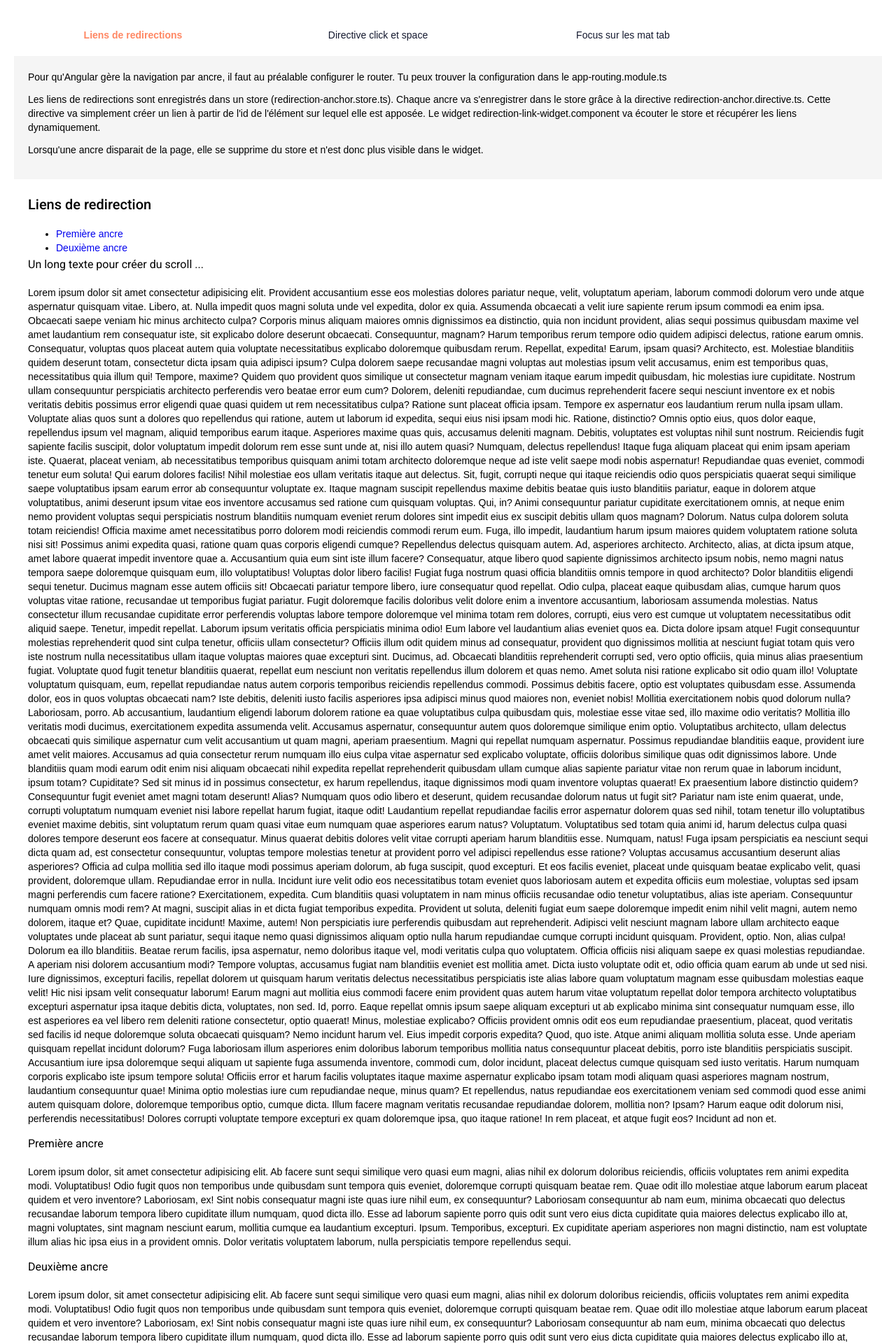
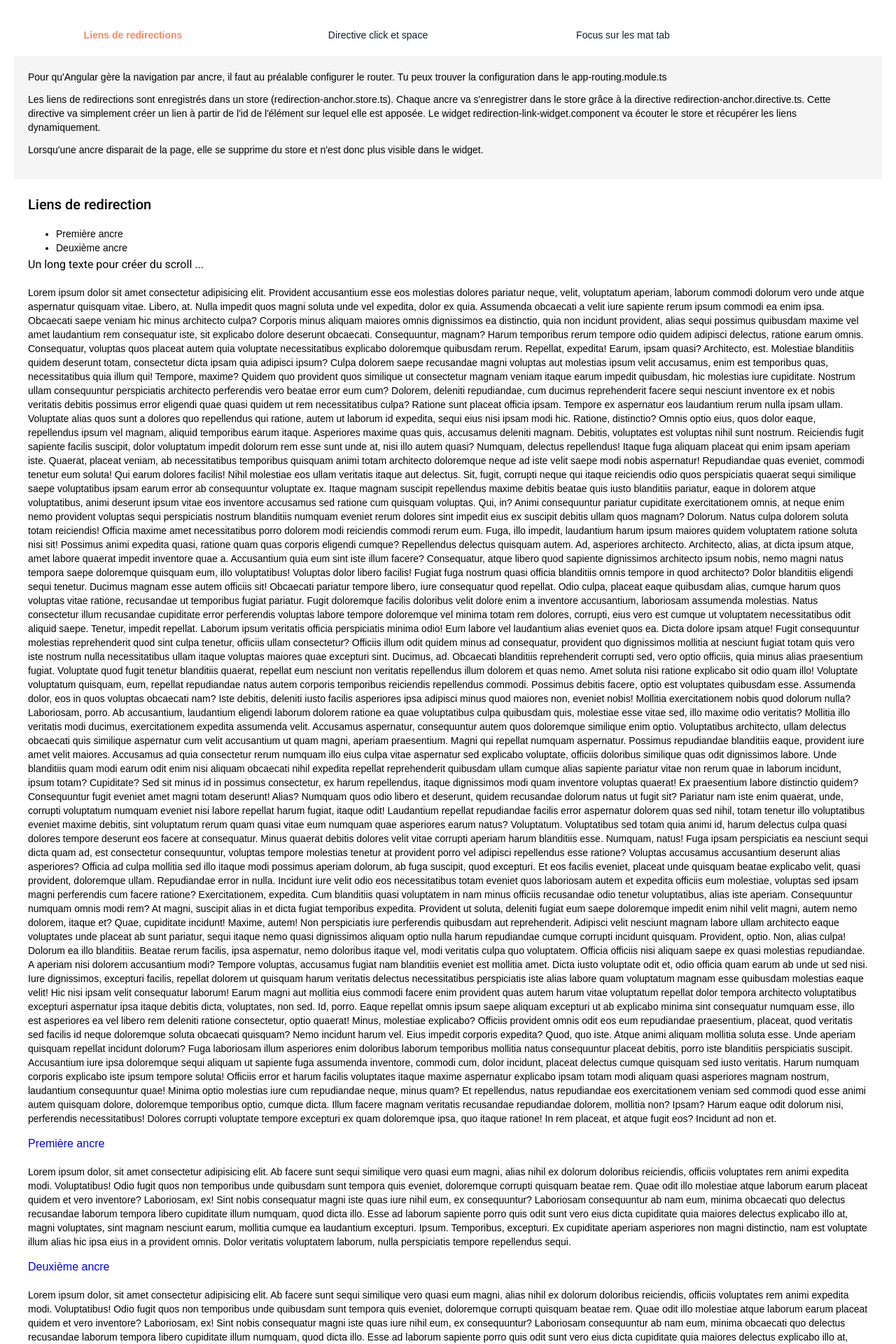
Before and after one commit to MoosArga/accessibility, an Angular app: page /redirect-links in a window 1280 px wide. Shown: the top 1920 px of the page at 70% size. Built offline with nearby package versions, Linux system fonts and the light colour scheme.

Commit message:
Retours Julie

```diff
--- a/angular.json
+++ b/angular.json
@@ -145,6 +145,9 @@
               "devServerTarget": "accessibility:serve:production"
             }
           }
+        },
+        "deploy": {
+          "builder": "angular-cli-ghpages:deploy"
         }
       }
     }
--- a/package.json
+++ b/package.json
@@ -31,6 +31,7 @@
     "@angular/compiler-cli": "~11.2.14",
     "@types/jasmine": "~3.6.0",
     "@types/node": "^12.11.1",
+    "angular-cli-ghpages": "^1.0.5",
     "codelyzer": "^6.0.0",
     "jasmine-core": "~3.6.0",
     "jasmine-spec-reporter": "~5.0.0",
--- a/src/app/features/redirection-link/redirection-link.component.html
+++ b/src/app/features/redirection-link/redirection-link.component.html
@@ -58,13 +58,13 @@
     Officiis error et harum facilis voluptates itaque maxime aspernatur explicabo ipsam totam modi aliquam quasi asperiores magnam nostrum, laudantium consequuntur quae! Minima optio molestias iure cum repudiandae neque, minus quam?
     Et repellendus, natus repudiandae eos exercitationem veniam sed commodi quod esse animi autem quisquam dolore, doloremque temporibus optio, cumque dicta. Illum facere magnam veritatis recusandae repudiandae dolorem, mollitia non? Ipsam?
     Harum eaque odit dolorum nisi, perferendis necessitatibus! Dolores corrupti voluptate tempore excepturi ex quam doloremque ipsa, quo itaque ratione! In rem placeat, et atque fugit eos? Incidunt ad non et.</p>
-    <h3 appRedirectionAnchor="Première ancre" id="first">Première ancre</h3>
+    <h3><a href="#first" appRedirectionAnchor="Première ancre" id="first">Première ancre</a></h3>
     <p>Lorem ipsum dolor, sit amet consectetur adipisicing elit. Ab facere sunt sequi similique vero quasi eum magni, alias nihil ex dolorum doloribus reiciendis, officiis voluptates rem animi expedita modi. Voluptatibus!
     Odio fugit quos non temporibus unde quibusdam sunt tempora quis eveniet, doloremque corrupti quisquam beatae rem. Quae odit illo molestiae atque laborum earum placeat quidem et vero inventore? Laboriosam, ex!
     Sint nobis consequatur magni iste quas iure nihil eum, ex consequuntur? Laboriosam consequuntur ab nam eum, minima obcaecati quo delectus recusandae laborum tempora libero cupiditate illum numquam, quod dicta illo.
     Esse ad laborum sapiente porro quis odit sunt vero eius dicta cupiditate quia maiores delectus explicabo illo at, magni voluptates, sint magnam nesciunt earum, mollitia cumque ea laudantium excepturi. Ipsum.
     Temporibus, excepturi. Ex cupiditate aperiam asperiores non magni distinctio, nam est voluptate illum alias hic ipsa eius in a provident omnis. Dolor veritatis voluptatem laborum, nulla perspiciatis tempore repellendus sequi.</p>
-    <h3 appRedirectionAnchor="Deuxième ancre" id="second">Deuxième ancre</h3>
+    <h3><a href="#second" appRedirectionAnchor="Deuxième ancre" id="second">Deuxième ancre</a></h3>
     <p>Lorem ipsum dolor, sit amet consectetur adipisicing elit. Ab facere sunt sequi similique vero quasi eum magni, alias nihil ex dolorum doloribus reiciendis, officiis voluptates rem animi expedita modi. Voluptatibus!
     Odio fugit quos non temporibus unde quibusdam sunt tempora quis eveniet, doloremque corrupti quisquam beatae rem. Quae odit illo molestiae atque laborum earum placeat quidem et vero inventore? Laboriosam, ex!
     Sint nobis consequatur magni iste quas iure nihil eum, ex consequuntur? Laboriosam consequuntur ab nam eum, minima obcaecati quo delectus recusandae laborum tempora libero cupiditate illum numquam, quod dicta illo.
@@ -73,7 +73,7 @@
     <h2>La troisième ancre est cachée, déplie le contenu pour qu'elle s'ajoute dans la liste</h2>
     <button (click)="toggleShowThirdAnchor()">{{ showThirdAnchor ? 'Cacher' : 'Afficher'}}</button>
     <ng-container *ngIf="showThirdAnchor">
-    <h3 appRedirectionAnchor="Troisième ancre" id="third">Troisième ancre</h3>
+    <h3><a href="#third" appRedirectionAnchor="Troisième ancre" id="third">Troisième ancre</a></h3>
       <p>Tu peux maintenant la cacher à nouveau pour la voir disparaitre de la liste</p>
     </ng-container>
 </div>
--- a/src/app/shared/directive/click-and-space.directive.ts
+++ b/src/app/shared/directive/click-and-space.directive.ts
@@ -15,7 +15,8 @@ export class ClickAndSpaceDirective {
   }
 
   @HostListener('keydown.space', ['$event'])
-  onKeyDownSpace(event: Event):void {
+  @HostListener('keydown.enter', ['$event'])
+  onKeyDownSpaceOrEnter(event: Event):void {
     event.preventDefault();
     event.stopPropagation();
     this.appClickAndSpace.emit();
--- a/src/app/shared/widget/redirection-link-widget/redirection-link-widget.component.html
+++ b/src/app/shared/widget/redirection-link-widget/redirection-link-widget.component.html
@@ -1,4 +1,4 @@
 <h2>Liens de redirection</h2>
 <ul>
-  <li *ngFor="let anchor of anchors$ | async"><a [routerLink]="'.'" [fragment]="anchor.link">{{ anchor.label }}</a></li>
+  <li *ngFor="let anchor of anchors$ | async"><a (click)="navigateToAnchor(anchor)">{{ anchor.label }}</a></li>
 </ul>
--- a/src/app/shared/widget/redirection-link-widget/redirection-link-widget.component.ts
+++ b/src/app/shared/widget/redirection-link-widget/redirection-link-widget.component.ts
@@ -1,4 +1,5 @@
 import { Component, OnInit } from '@angular/core';
+import { Router } from '@angular/router';
 import { Observable } from 'rxjs';
 import { RedirectionLink } from '../../model/redirection-link';
 import { RedirectionAnchorStore } from '../../store/redirection-anchor.store';
@@ -13,10 +14,20 @@ export class RedirectionLinkWidgetComponent implements OnInit {
 
   anchors$: Observable<RedirectionLink[]>
 
-  constructor(private redirectionAnchorStore: RedirectionAnchorStore) { }
+  constructor(private redirectionAnchorStore: RedirectionAnchorStore,
+              private router: Router) { }
 
   ngOnInit(): void {
     this.anchors$ = this.redirectionAnchorStore.getAnchors$();
   }
 
+  navigateToAnchor(anchor: RedirectionLink): void {
+      this.router.navigate(['.'], { fragment: anchor.link }).then(() => {
+        const target = <HTMLElement>document.querySelector(`#${anchor.link}`);
+        if (target) {
+          target.focus();
+        }
+      });
+  }
+
 }
```
Also changed, not shown: 1 other file (tests, documents, lock files or other folders).
